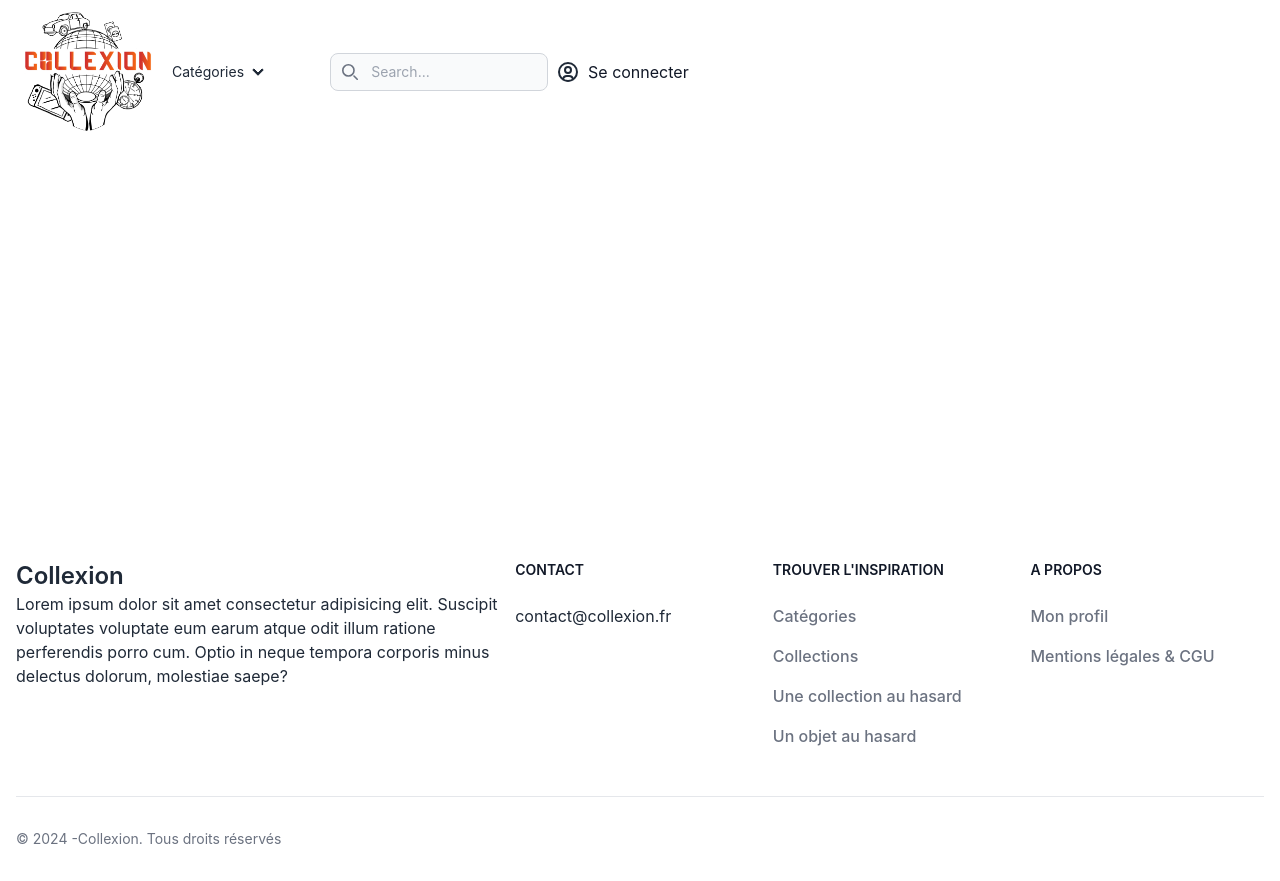
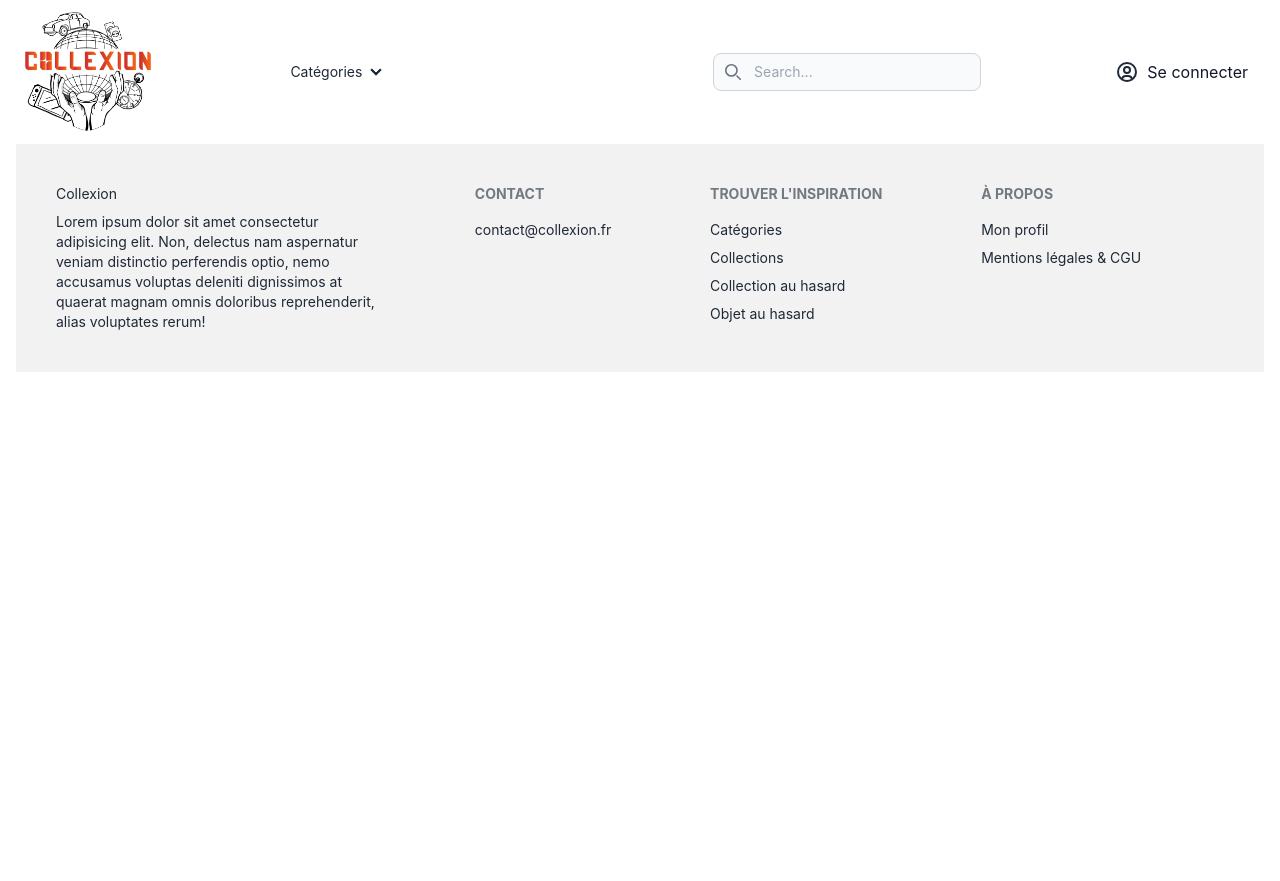
Before and after one commit to kjeanot/collexion-front, a React (Vite) app: page / in a window 1280 px wide. After the commit the page ends 800 px from the top, so only its background shows below. Built offline with nearby package versions, Linux system fonts and the light colour scheme.

Commit message:
Fix Footer & Login components

```diff
--- a/src/components/App/App.tsx
+++ b/src/components/App/App.tsx
@@ -11,7 +11,6 @@ function App() {
   return (
     <div className="App container mx-auto px-4 max-w-screen-xl">
       <Header />
-      <Carroussel />
       <Footer />
     </div>
   );
--- a/src/components/Carroussel/Carroussel.tsx
+++ /dev/null
@@ -1,96 +0,0 @@
-import React from "react";
-
-export default function Carroussel() {
-  return (
-    <div id="gallery" className="relative w-full" data-carousel="slide">
-      <div className="relative h-56 overflow-hidden rounded-lg md:h-96">
-        <div className="hidden duration-700 ease-in-out" data-carousel-item>
-          <img
-            src="https://flowbite.s3.amazonaws.com/docs/gallery/square/image-1.jpg"
-            className="absolute block max-w-full h-auto -translate-x-1/2 -translate-y-1/2 top-1/2 left-1/2"
-            alt=""
-          />
-        </div>
-        <div
-          className="hidden duration-700 ease-in-out"
-          data-carousel-item="active"
-        >
-          <img
-            src="https://flowbite.s3.amazonaws.com/docs/gallery/square/image-2.jpg"
-            className="absolute block max-w-full h-auto -translate-x-1/2 -translate-y-1/2 top-1/2 left-1/2"
-            alt=""
-          />
-        </div>
-        <div className="hidden duration-700 ease-in-out" data-carousel-item>
-          <img
-            src="https://flowbite.s3.amazonaws.com/docs/gallery/square/image-3.jpg"
-            className="absolute block max-w-full h-auto -translate-x-1/2 -translate-y-1/2 top-1/2 left-1/2"
-            alt=""
-          />
-        </div>
-        <div className="hidden duration-700 ease-in-out" data-carousel-item>
-          <img
-            src="https://flowbite.s3.amazonaws.com/docs/gallery/square/image-4.jpg"
-            className="absolute block max-w-full h-auto -translate-x-1/2 -translate-y-1/2 top-1/2 left-1/2"
-            alt=""
-          />
-        </div>
-        <div className="hidden duration-700 ease-in-out" data-carousel-item>
-          <img
-            src="https://flowbite.s3.amazonaws.com/docs/gallery/square/image-5.jpg"
-            className="absolute block max-w-full h-auto -translate-x-1/2 -translate-y-1/2 top-1/2 left-1/2"
-            alt=""
-          />
-        </div>
-      </div>
-      <button
-        type="button"
-        className="absolute top-0 start-0 z-30 flex items-center justify-center h-full px-4 cursor-pointer group focus:outline-none"
-        data-carousel-prev
-      >
-        <span className="inline-flex items-center justify-center w-10 h-10 rounded-full bg-white/30 dark:bg-gray-800/30 group-hover:bg-white/50 dark:group-hover:bg-gray-800/60 group-focus:ring-4 group-focus:ring-white dark:group-focus:ring-gray-800/70 group-focus:outline-none">
-          <svg
-            className="w-4 h-4 text-white dark:text-gray-800 rtl:rotate-180"
-            aria-hidden="true"
-            xmlns="http://www.w3.org/2000/svg"
-            fill="none"
-            viewBox="0 0 6 10"
-          >
-            <path
-              stroke="currentColor"
-              strokeLinecap="round"
-              strokeLinejoin="round"
-              strokeWidth="2"
-              d="M5 1 1 5l4 4"
-            />
-          </svg>
-          <span className="sr-only">Previous</span>
-        </span>
-      </button>
-      <button
-        type="button"
-        className="absolute top-0 end-0 z-30 flex items-center justify-center h-full px-4 cursor-pointer group focus:outline-none"
-        data-carousel-next
-      >
-        <span className="inline-flex items-center justify-center w-10 h-10 rounded-full bg-white/30 dark:bg-gray-800/30 group-hover:bg-white/50 dark:group-hover:bg-gray-800/60 group-focus:ring-4 group-focus:ring-white dark:group-focus:ring-gray-800/70 group-focus:outline-none">
-          <svg
-            className="w-4 h-4 text-white dark:text-gray-800 rtl:rotate-180"
-            aria-hidden="true"
-            xmlns="http://www.w3.org/2000/svg"
-            fill="none"
-            viewBox="0 0 6 10"
-          >
-            <path
-              stroke="currentColor"
-              strokeLinecap="round"
-              strokeLinejoin="round"
-              strokeWidth="2"
-              d="m1 9 4-4-4-4"
-            />
-          </svg>
-          <span className="sr-only">Next</span>
-        </span>
-      </button>
-    </div>
-  );
-}
--- a/src/components/Footer/Footer.tsx
+++ b/src/components/Footer/Footer.tsx
@@ -2,93 +2,29 @@ import React from 'react';
 
 export default function Footer() {
   return (
-    <footer className="bg-white">
-      <div className="mx-auto w-full max-w-screen-xl py-6 lg:py-8">
-        <div className="md:flex md:justify-between">
-          <div className="mb-6 md:mb-0 md:w-1/2 lg:w-2/5">
-              <span className="text-2xl font-semibold whitespace-nowrap">
-                Collexion
-              </span>
-              <p>Lorem ipsum dolor sit amet consectetur adipisicing elit. Suscipit voluptates voluptate eum earum atque odit illum ratione perferendis porro cum. Optio in neque tempora corporis minus delectus dolorum, molestiae saepe?</p>
-          </div>
-          <div className="lg:grid lg:grid-cols-3 gap-8 sm:gap-6 sm:grid-cols-3 lg:w-3/5 md:w-1/2 ">
-            <div className="mb-4">
-              <h2 className="mb-6 text-sm font-semibold text-gray-900 uppercase">
-                Contact
-              </h2>
-                  <a href="https://flowbite.com/" className="hover:underline mb-4">
-                    contact@collexion.fr
-                  </a>
-            </div>
-            <div>
-              <h2 className="mb-6 text-sm font-semibold text-gray-900 uppercase">
-                Trouver l'inspiration
-              </h2>
-              <ul className="text-gray-500 font-medium">
-                <li className="mb-4">
-                  <a
-                    href="https://github.com/themesberg/flowbite"
-                    className="hover:underline "
-                  >
-                    Catégories
-                  </a>
-                </li>
-                <li className="mb-4">
-                  <a
-                    href="https://discord.gg/4eeurUVvTy"
-                    className="hover:underline"
-                  >
-                    Collections
-                  </a>
-                </li>
-                <li className="mb-4">
-                  <a
-                    href="https://discord.gg/4eeurUVvTy"
-                    className="hover:underline"
-                  >
-                    Une collection au hasard
-                  </a>
-                </li>
-                <li className="mb-4">
-                  <a
-                    href="https://discord.gg/4eeurUVvTy"
-                    className="hover:underline"
-                  >
-                    Un objet au hasard
-                  </a>
-                </li>
-              </ul>
-            </div>
-            <div>
-              <h2 className="mb-6 text-sm font-semibold text-gray-900 uppercase">
-                A Propos
-              </h2>
-              <ul className="text-gray-500 font-medium">
-                <li className="mb-4">
-                  <a href="#" className="hover:underline">
-                    Mon profil
-                  </a>
-                </li>
-                <li>
-                  <a href="#" className="hover:underline">
-                    Mentions légales &amp; CGU
-                  </a>
-                </li>
-              </ul>
-            </div>
-          </div>
-        </div>
-        <hr className="my-6 border-gray-200 sm:mx-auto lg:my-8" />
-        <div className="sm:flex sm:items-center sm:justify-between">
-          <span className="text-sm text-gray-500 sm:text-center">
-            © 2024 -
-            <a href="https://flowbite.com/" className="hover:underline">
-              Collexion
-            </a>
-            . Tous droits réservés
-          </span>
-        </div>
-      </div>
-    </footer>
+    <footer className="footer p-10 bg-base-200 text-base-content">
+  <aside className="md:max-w-80">
+
+    <h3>Collexion</h3>
+    <p>Lorem ipsum dolor sit amet consectetur adipisicing elit. Non, delectus nam aspernatur veniam distinctio perferendis optio, nemo accusamus voluptas deleniti dignissimos at quaerat magnam omnis doloribus reprehenderit, alias voluptates rerum!</p>
+  </aside>
+  <nav>
+    <h6 className="footer-title">Contact</h6>
+    <a className="link link-hover">contact@collexion.fr</a>
+  </nav>
+  <nav>
+    <h6 className="footer-title">Trouver l'inspiration</h6>
+    <a className="link link-hover">Catégories</a>
+    <a className="link link-hover">Collections</a>
+    <a className="link link-hover">Collection au hasard</a>
+    <a className="link link-hover">Objet au hasard</a>
+  </nav>
+  <nav>
+    <h6 className="footer-title">à propos</h6>
+    <a className="link link-hover">Mon profil</a>
+    <a className="link link-hover">Mentions légales & CGU</a>
+  </nav>
+</footer>
+
   );
 }
--- a/src/components/Header/Header.tsx
+++ b/src/components/Header/Header.tsx
@@ -12,7 +12,7 @@ export default function Header() {
       <nav className="navbar bg-base-100">
         <a
           href="#"
-          className="flex items-center space-x-3 rtl:space-x-reverse md:w-25 "
+          className="flex flex-wrap items-center space-x-3 rtl:space-x-reverse w-1/5 "
         >
           <img
             src={logo}
@@ -20,12 +20,12 @@ export default function Header() {
             alt="Collexion logo"
           />
         </a>
-        <div className="flex">
+        <div className="flex w-4/5">
           <ul className="flex grow menu menu-horizontal px-1">
             <li>
               <details>
                 <summary>Catégories</summary>
-                <ul className="p-2 bg-base-100 rounded-t-none">
+                <ul className="p-2 bg-base-100 rounded-t-none min-w-56">
                   <li>
                     <a>Figurines</a>
                   </li>
--- a/src/components/Login/Login.tsx
+++ b/src/components/Login/Login.tsx
@@ -4,6 +4,7 @@ import { switchLoginDisplay } from "../../store/reducers/app";
 
 export default function Login() {
   const dispatch = useAppDispatch();
+  // import state from app reducer to handle the login component display
   const showLogin = useAppSelector((state) => state.app.showLogin);
   return (
     <>
@@ -34,9 +35,9 @@ export default function Login() {
                 >
                   <path
                     stroke="currentColor"
-                    stroke-linecap="round"
-                    stroke-linejoin="round"
-                    stroke-width="2"
+                    strokeLinecap="round"
+                    strokeLinejoin="round"
+                    strokeWidth="2"
                     d="m1 1 6 6m0 0 6 6M7 7l6-6M7 7l-6 6"
                   />
                 </svg>
--- a/src/store/index.ts
+++ b/src/store/index.ts
@@ -4,10 +4,11 @@ import appReducer from "./reducers/app";
 
 
 const store = configureStore({
-  // The store is divided in 4 main reducers for structuration reasons.
+  // The store is divided in 5 main reducers for structuration purposes.
   reducer: {
     // objects: objectsReducer,
     // collections: collectionsReducer,
+    // categories: categoriesReducer,
     // user: userReducer,
     app: appReducer
   }
```
